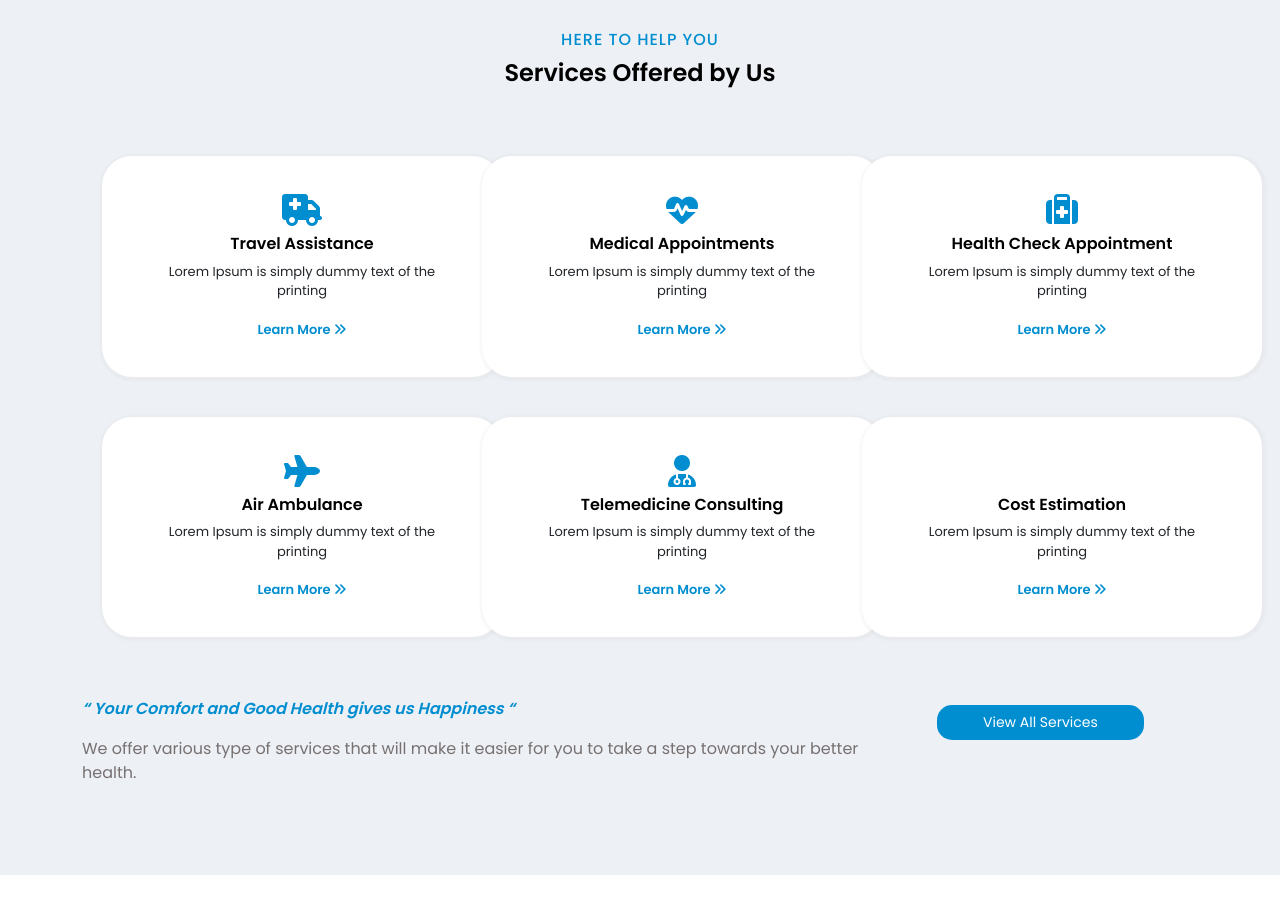
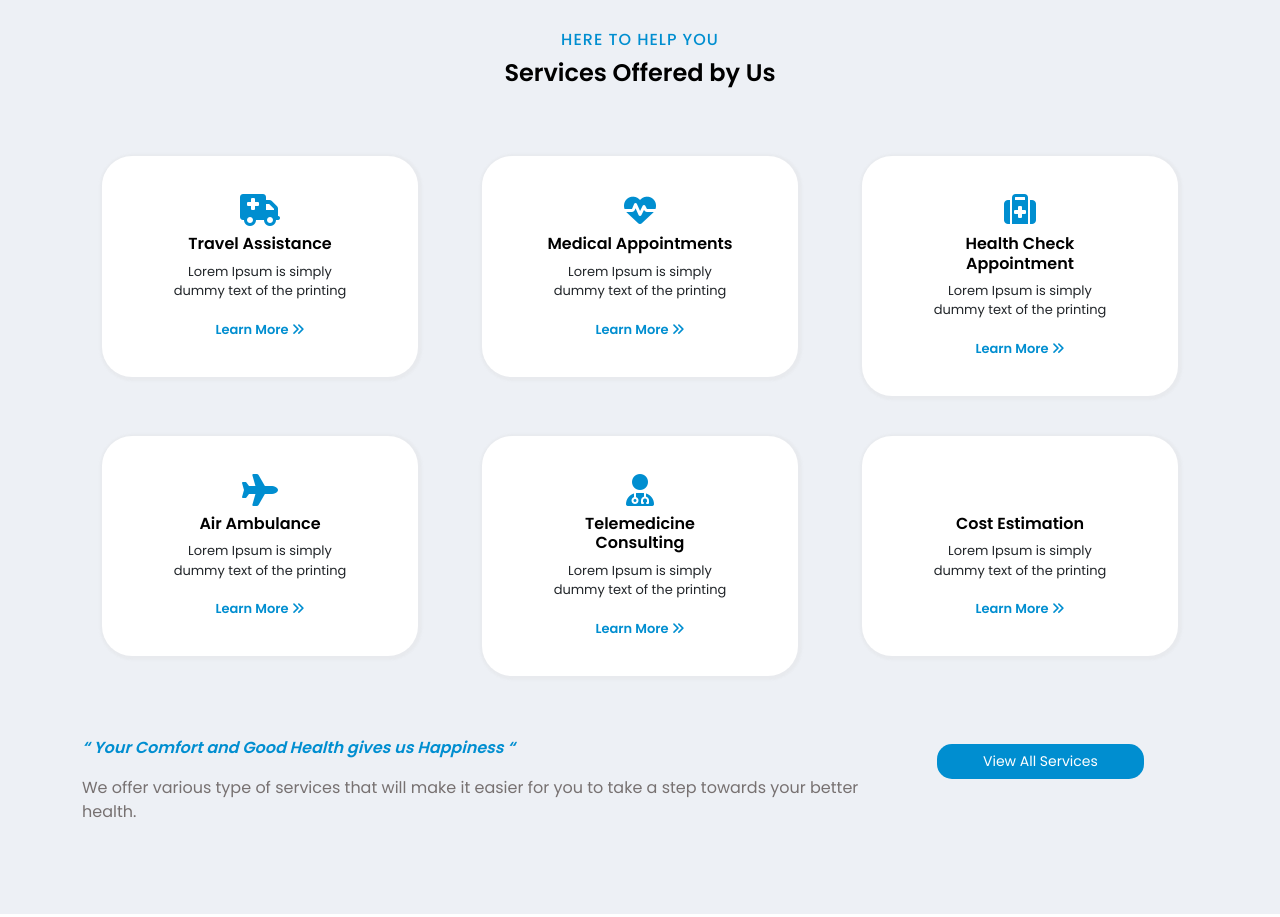
Before and after one commit to raiyashu/ABC-health-care, a plain HTML site: page index.html in a window 1280 px wide. Shown: the part 1600-2517 px from the top of the page. Drawn offline with nearby package versions, Linux system fonts and the light colour scheme; some icons are missing.

Commit message:
column fixed

```diff
--- a/index.html
+++ b/index.html
@@ -251,8 +251,8 @@
 
             <div class="service-card">
                 <div class="row">
-                    <div class="col-sm-4 ml-auto">
-                        <div class="card " style="width: 25rem;">
+                    <div class="col-sm-4">
+                        <div class="card">
                             <div class="card-body">
                                 <h2 class="icon"><i class="fa fa-ambulance" aria-hidden="true"></i></h2>
                                 <h6 class="card-subtitle mb-2 ">Travel Assistance</h6>
@@ -262,8 +262,8 @@
                             </div>
                         </div>
                     </div>
-                    <div class="col-sm-4 ml-auto">
-                        <div class="card" style="width: 25rem;">
+                    <div class="col-sm-4">
+                        <div class="card">
                             <div class="card-body">
                                 <h2 class="icon"><i class="fa fa-heartbeat" aria-hidden="true"></i></h2>
                                 <h6 class="card-subtitle mb-2 ">Medical Appointments</h6>
@@ -273,8 +273,8 @@
                             </div>
                         </div>
                     </div>
-                    <div class="col-sm-4 ml-auto">
-                        <div class="card " style="width: 25rem;">
+                    <div class="col-sm-4">
+                        <div class="card ">
                             <div class="card-body">
                                 <h2 class="icon"><i class="fa fa-medkit" aria-hidden="true"></i></h2>
                                 <h6 class="card-subtitle mb-2 ">Health Check Appointment</h6>
@@ -284,8 +284,8 @@
                             </div>
                         </div>
                     </div>
-                    <div class="col-sm-4 ml-auto">
-                        <div class="card " style="width: 25rem;">
+                    <div class="col-sm-4">
+                        <div class="card ">
                             <div class="card-body">
                                 <h2 class="icon"><i class="fa fa-plane" aria-hidden="true"></i></h2>
                                 <h6 class="card-subtitle mb-2 ">Air Ambulance</h6>
@@ -295,8 +295,8 @@
                             </div>
                         </div>
                     </div>
-                    <div class="col-sm-4 ml-auto">
-                        <div class="card" style="width: 25rem;">
+                    <div class="col-sm-4">
+                        <div class="card">
                             <div class="card-body">
                                 <h2 class="icon"><i class="fa fa-user-md" aria-hidden="true"></i></h2>
                                 <h6 class="card-subtitle mb-2 ">Telemedicine Consulting</h6>
@@ -306,8 +306,8 @@
                             </div>
                         </div>
                     </div>
-                    <div class="col-sm-4 ml-auto">
-                        <div class="card " style="width: 25rem;">
+                    <div class="col-sm-4">
+                        <div class="card ">
                             <div class="card-body">
                                 <h2 class="icon"><i class="fa fa-hospital-o" aria-hidden="true"></i></h2>
                                 <h6 class="card-subtitle mb-2 ">Cost Estimation</h6>
```
